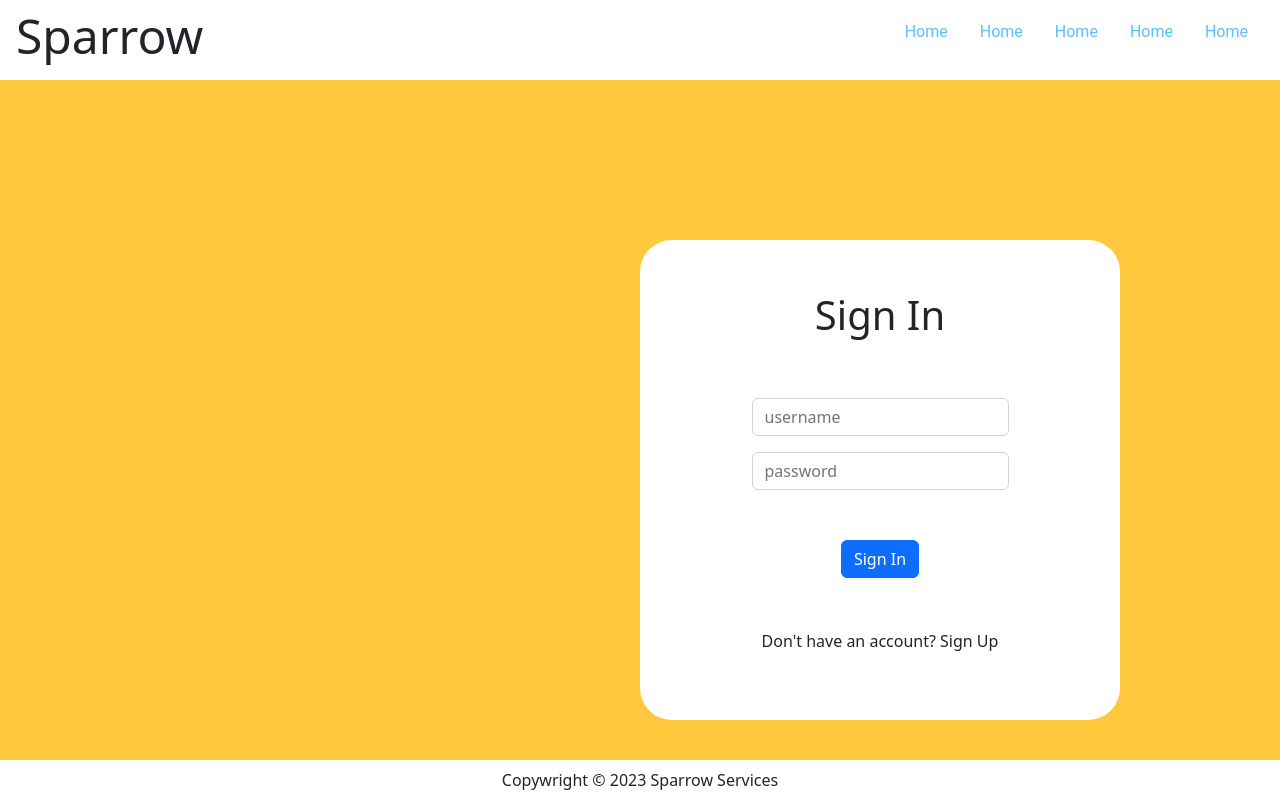
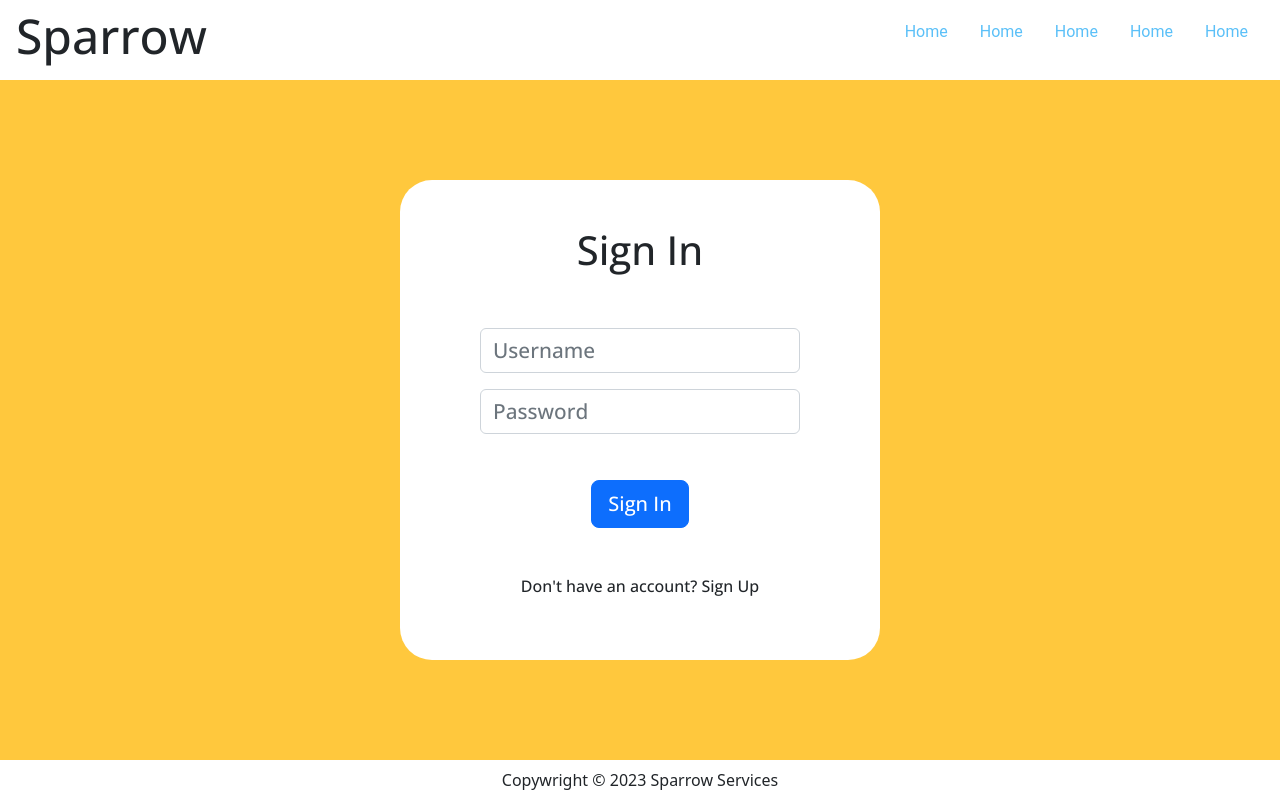
Before and after one commit to Godsheritage/Sparrow_web_services, a React (Create React App) app in the folder client/: page / in a window 1280 px wide. Built offline with nearby package versions, Linux system fonts and the light colour scheme.

Commit message:
Done with the login page

```diff
--- a/client/public/index.html
+++ b/client/public/index.html
@@ -10,34 +10,17 @@
       content="Web site created using create-react-app"
     />
     <link rel="apple-touch-icon" href="%PUBLIC_URL%/logo192.png" />
-    <!--
-      manifest.json provides metadata used when your web app is installed on a
-      user's mobile device or desktop. See https://developers.google.com/web/fundamentals/web-app-manifest/
-    -->
+
     <link rel="manifest" href="%PUBLIC_URL%/manifest.json" />
-    <!--
-      Notice the use of %PUBLIC_URL% in the tags above.
-      It will be replaced with the URL of the `public` folder during the build.
-      Only files inside the `public` folder can be referenced from the HTML.
+    <link rel="preconnect" href="https://fonts.googleapis.com">
+    <link rel="preconnect" href="https://fonts.gstatic.com" crossorigin>
+    <link href="https://fonts.googleapis.com/css2?family=Open+Sans:wght@500;600;800&display=swap" rel="stylesheet">
 
-      Unlike "/favicon.ico" or "favicon.ico", "%PUBLIC_URL%/favicon.ico" will
-      work correctly both with client-side routing and a non-root public URL.
-      Learn how to configure a non-root public URL by running `npm run build`.
-    -->
-    <title>React App</title>
+    <title>Sparrow Web Services</title>
   </head>
   <body>
     <noscript>You need to enable JavaScript to run this app.</noscript>
     <div id="root"></div>
-    <!--
-      This HTML file is a template.
-      If you open it directly in the browser, you will see an empty page.
 
-      You can add webfonts, meta tags, or analytics to this file.
-      The build step will place the bundled scripts into the <body> tag.
-
-      To begin the development, run `npm start` or `yarn start`.
-      To create a production bundle, use `npm run build` or `yarn build`.
-    -->
   </body>
 </html>
--- a/client/src/elements/Home/Home.jsx
+++ b/client/src/elements/Home/Home.jsx
@@ -5,7 +5,9 @@ import './home.scss'
 const Home = () => {
   return (
     <div className='home'>
+      <div className='sub-home'>
       <SignIn/>
+      </div>
     </div>
   )
 }
--- a/client/src/elements/Home/home.scss
+++ b/client/src/elements/Home/home.scss
@@ -2,9 +2,13 @@
     height: 85vh;
     background-color:hsl(43, 100%, 62%) ;
     position: relative;
-    // margin: auto;
-    // display: flex;
-    // flex-direction: column;
-//     justify-content: center;
-//     align-items: center;
+    .sub-home{
+        display: flex;
+        flex-direction: column;
+        justify-content: center;
+        align-items: center;
+
+        height: 100%;
+    }
+
 }
--- a/client/src/elements/Navbar/navbar.scss
+++ b/client/src/elements/Navbar/navbar.scss
@@ -1,3 +1,4 @@
+
 .nav{
     background-color: white;
     display: flex;
@@ -7,9 +8,12 @@
     padding: 0 2rem;
     height: 10vh;
     // width: 100%;
+
     h1{
         font-size: 3rem ;
         margin-left:1rem ;
+        // font-family: 'Open Sans', sans-serif;
+        font-family: 'Open Sans', sans-serif;
 
     }
     ul{
--- a/client/src/elements/sign-in/SignIn.jsx
+++ b/client/src/elements/sign-in/SignIn.jsx
@@ -6,10 +6,10 @@ const SignIn = () => {
     <div className="sign-in-box">
       <h1>Sign In</h1>
       <div className="input-fields ">
-        <input type="text" value="" placeholder="username" className="form-control mb-3" />
-        <input type="password" value="" placeholder="password" className="form-control"/>
+        <input type="text"  placeholder="Username" className="form-control mb-3" />
+        <input type="password"  placeholder="Password" className="form-control"/>
       </div>
-      <button className="btn btn-primary">Sign In</button>
+      <button className="btn btn-lg btn-primary">Sign In</button>
       <p>Don't have an account? Sign Up</p>
     </div>
   );
--- a/client/src/elements/sign-in/signin.scss
+++ b/client/src/elements/sign-in/signin.scss
@@ -1,3 +1,4 @@
+
 .sign-in-box{
 //     display:bock;
 //   width:fit-content;
@@ -10,13 +11,18 @@
     height: 30rem;
     background-color: white;
     border-radius: 2rem;
-    position: absolute;
-    top: 10rem;
-    left:40rem;
+    font-family: 'Open Sans', sans-serif;
+    // position: absolute;
+    // top: 10rem;
+    // left:40rem;
     .input-fields{
         display: flex;
         flex-direction: column;
         align-items: space-between;
+        input{
+            font-size: 1.3rem;
+            width: 20rem;
+        }
 
     }
 }
```
